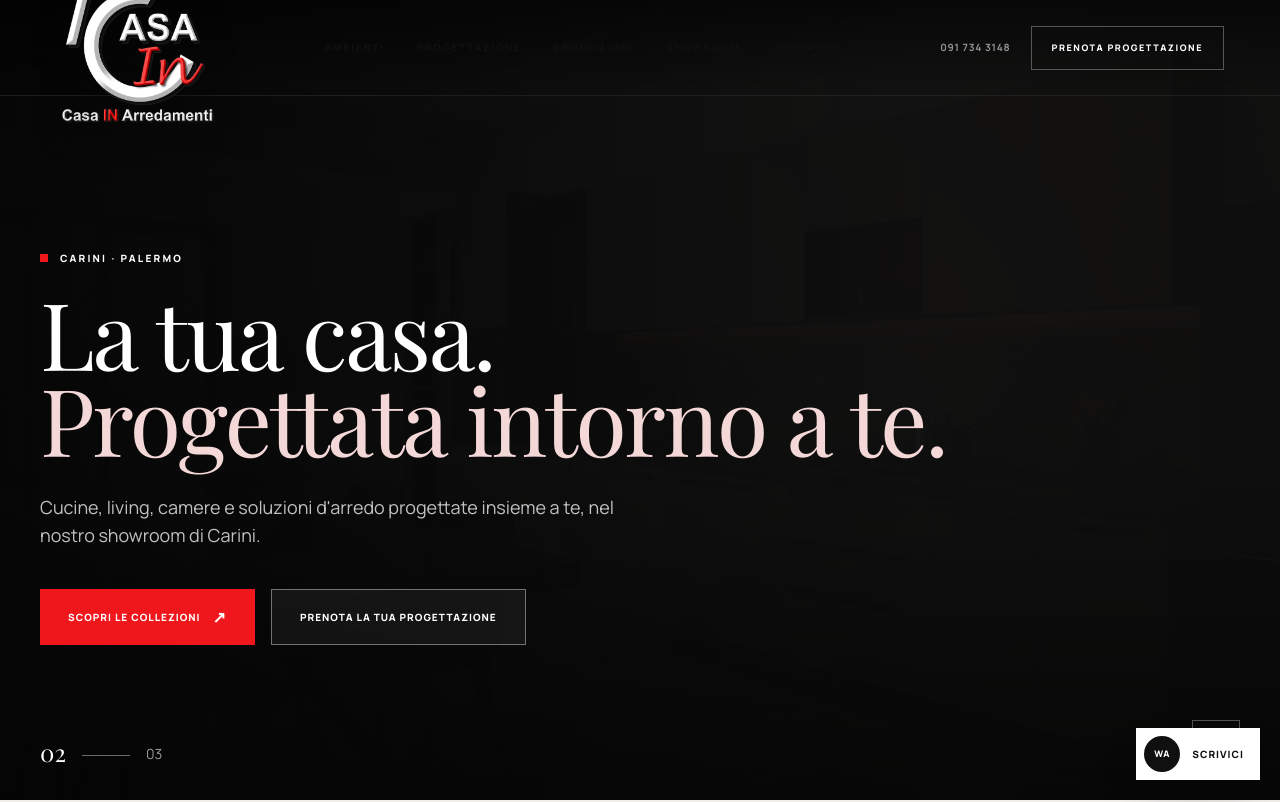
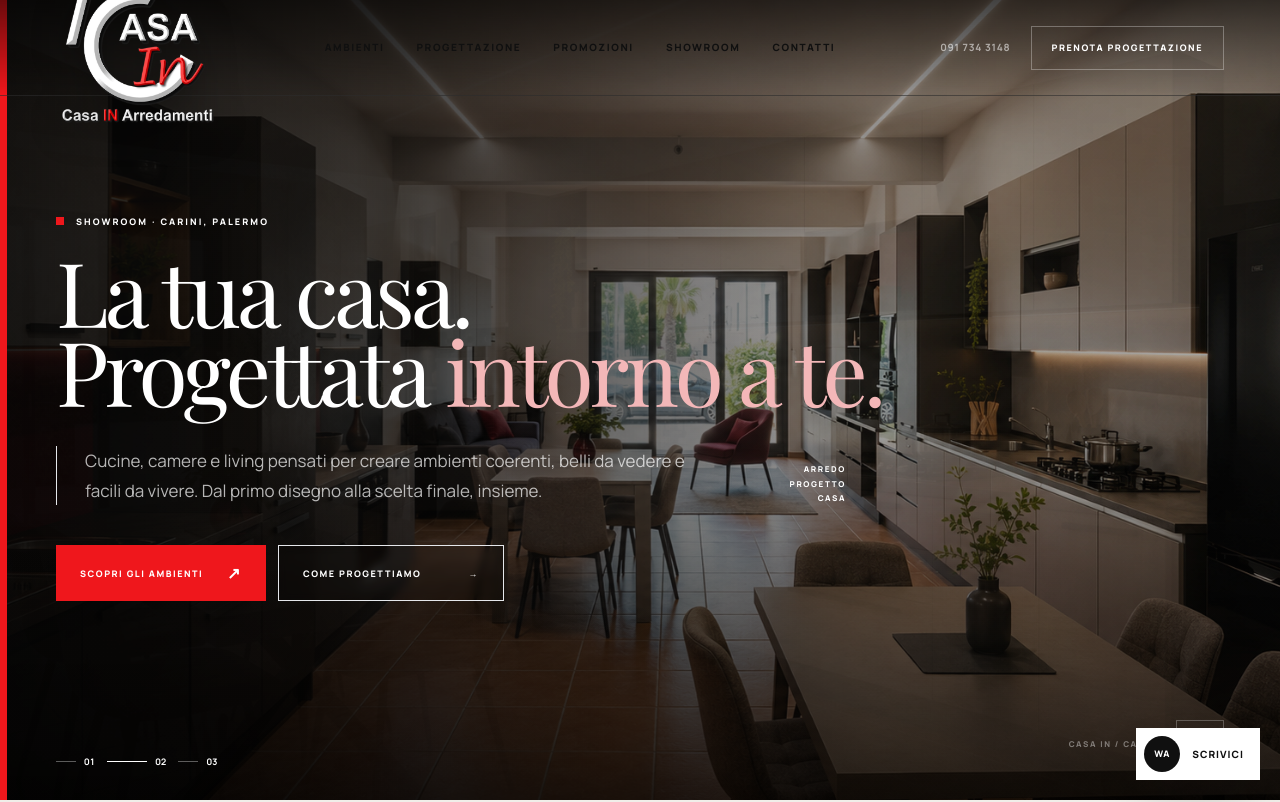
Before and after one commit to gaetanomeli95-lab/casa-in, a Next.js app: page / in a window 1280 px wide. Shown: the top 802 px of the page. Built offline with nearby package versions, Linux system fonts and the light colour scheme; a web font is replaced by a local one.

Commit message:
feat: elevate hero composition and controls

```diff
--- a/components/Hero.tsx
+++ b/components/Hero.tsx
@@ -1,120 +1,138 @@
 "use client";
 
-import { useState, useEffect, useCallback } from "react";
+import { useCallback, useEffect, useState } from "react";
 import Image from "next/image";
-import { motion, AnimatePresence } from "framer-motion";
-import { heroSlides, brand } from "@/lib/data";
+import { AnimatePresence, motion } from "framer-motion";
+import { brand, heroSlides } from "@/lib/data";
 
 export default function Hero() {
   const [index, setIndex] = useState(0);
-
-  const next = useCallback(() => setIndex((i) => (i + 1) % heroSlides.length), []);
+  const next = useCallback(() => setIndex((current) => (current + 1) % heroSlides.length), []);
 
   useEffect(() => {
-    const t = setInterval(next, 6000);
-    return () => clearInterval(t);
+    const timer = window.setInterval(next, 6500);
+    return () => window.clearInterval(timer);
   }, [next]);
 
   return (
-    <section className="relative h-screen min-h-[720px] w-full overflow-hidden bg-ink text-white" aria-label={brand.name}>
+    <section className="relative min-h-[720px] h-[100svh] w-full overflow-hidden bg-ink text-white" aria-label={brand.name}>
       <div className="absolute inset-0">
-        <AnimatePresence mode="wait">
+        <AnimatePresence mode="sync" initial={false}>
           <motion.div
-            key={index}
-            initial={{ opacity: 0, scale: 1.05 }}
+            key={heroSlides[index].src}
+            initial={{ opacity: 0, scale: 1.035 }}
             animate={{ opacity: 1, scale: 1 }}
             exit={{ opacity: 0 }}
-            transition={{ duration: 1.4, ease: [0.2, 0.7, 0.2, 1] }}
+            transition={{ duration: 1.25, ease: [0.22, 0.61, 0.36, 1] }}
             className="absolute inset-0"
           >
             <Image
               src={heroSlides[index].src}
               alt={heroSlides[index].alt}
               fill
-              className="object-cover"
-              priority
+              className="object-cover object-center"
+              priority={index === 0}
               sizes="100vw"
             />
           </motion.div>
         </AnimatePresence>
-        <div
-          className="absolute inset-0"
-          style={{
-            background:
-              "linear-gradient(90deg, rgba(4,4,4,.85) 0%, rgba(4,4,4,.55) 34%, rgba(4,4,4,.1) 72%), linear-gradient(0deg, rgba(0,0,0,.55), transparent 44%)",
-          }}
-        />
+
+        <div className="absolute inset-0 bg-[linear-gradient(90deg,rgba(5,5,5,.88)_0%,rgba(5,5,5,.63)_32%,rgba(5,5,5,.18)_67%,rgba(5,5,5,.08)_100%)]" />
+        <div className="absolute inset-0 bg-[linear-gradient(0deg,rgba(0,0,0,.68)_0%,transparent_38%,rgba(0,0,0,.12)_100%)]" />
+        <div className="absolute inset-y-0 left-0 w-[7px] bg-casaRed" />
       </div>
 
-      <div className="relative z-10 h-full flex flex-col justify-center max-w-[1340px] mx-auto px-6 lg:px-10 pt-24">
+      <div className="relative z-10 mx-auto flex h-full max-w-[1460px] flex-col justify-center px-6 pb-28 pt-32 sm:px-8 lg:px-10 xl:px-14">
         <motion.div
-          initial={{ opacity: 0, y: 28 }}
+          initial={{ opacity: 0, y: 20 }}
           animate={{ opacity: 1, y: 0 }}
-          transition={{ duration: 0.8 }}
-          className="flex items-center gap-3 text-[10px] font-extrabold tracking-[0.22em] mb-6"
+          transition={{ duration: 0.7 }}
+          className="mb-6 flex items-center gap-3 text-[9px] font-extrabold uppercase tracking-[0.23em] text-white/78"
         >
-          <span className="w-2 h-2 bg-casaRed" />
-          {brand.city.toUpperCase()} · {brand.province.toUpperCase()}
+          <span className="h-2 w-2 bg-casaRed" />
+          Showroom · {brand.city}, {brand.province}
         </motion.div>
 
         <motion.h1
-          initial={{ opacity: 0, y: 40 }}
+          initial={{ opacity: 0, y: 34 }}
           animate={{ opacity: 1, y: 0 }}
-          transition={{ duration: 0.9, delay: 0.1 }}
-          className="font-serif text-[clamp(48px,7.3vw,112px)] leading-[0.92] tracking-tight max-w-[930px]"
+          transition={{ duration: 0.9, delay: 0.08 }}
+          className="max-w-[1030px] font-serif text-[clamp(52px,7vw,116px)] leading-[0.88] tracking-[-0.045em]"
         >
           La tua casa.
           <br />
-          <em className="not-italic text-[#f4d8d7]">Progettata intorno a te.</em>
+          <span className="text-white/72">Progettata</span>{" "}
+          <em className="not-italic text-[#f3b7b8]">intorno a te.</em>
         </motion.h1>
-
-        <motion.p
-          initial={{ opacity: 0, y: 30 }}
-          animate={{ opacity: 1, y: 0 }}
-          transition={{ duration: 0.8, delay: 0.25 }}
-          className="mt-8 max-w-[620px] text-base lg:text-lg leading-relaxed text-white/75"
-        >
-          Cucine, living, camere e soluzioni d&apos;arredo progettate insieme a te, nel nostro showroom di {brand.city}.
-        </motion.p>
 
         <motion.div
           initial={{ opacity: 0, y: 24 }}
           animate={{ opacity: 1, y: 0 }}
-          transition={{ duration: 0.8, delay: 0.4 }}
-          className="mt-10 flex flex-col sm:flex-row gap-4"
+          transition={{ duration: 0.8, delay: 0.22 }}
+          className="mt-9 grid max-w-[790px] gap-7 border-l border-white/22 pl-5 md:grid-cols-[1fr_auto] md:items-end md:gap-10 md:pl-7"
+        >
+          <p className="max-w-[610px] text-[15px] leading-[1.75] text-white/70 lg:text-[17px]">
+            Cucine, camere e living pensati per creare ambienti coerenti, belli da vedere e facili da vivere. Dal primo disegno alla scelta finale, insieme.
+          </p>
+          <span className="hidden text-right text-[8px] font-extrabold uppercase leading-[1.8] tracking-[0.2em] text-white/38 md:block">
+            Arredo
+            <br />
+            Progetto
+            <br />
+            Casa
+          </span>
+        </motion.div>
+
+        <motion.div
+          initial={{ opacity: 0, y: 20 }}
+          animate={{ opacity: 1, y: 0 }}
+          transition={{ duration: 0.8, delay: 0.35 }}
+          className="mt-10 flex flex-col gap-3 sm:flex-row"
         >
           <a
             href="#ambienti"
-            className="inline-flex items-center justify-center gap-3 h-14 px-7 bg-casaRed text-white text-[10px] font-extrabold uppercase tracking-widest hover:bg-casaRedDark transition-colors"
+            className="inline-flex h-14 min-w-[210px] items-center justify-between bg-casaRed px-6 text-[9px] font-extrabold uppercase tracking-[0.17em] text-white transition-colors hover:bg-casaRedDark"
           >
-            Scopri le collezioni <span className="text-base">↗</span>
+            Scopri gli ambienti <span className="text-base">↗</span>
           </a>
           <a
-            href="#showroom"
-            className="inline-flex items-center justify-center gap-3 h-14 px-7 bg-white/5 border border-white/40 text-white text-[10px] font-extrabold uppercase tracking-widest hover:bg-white hover:text-ink transition-colors"
+            href="#progettazione"
+            className="inline-flex h-14 min-w-[226px] items-center justify-between border border-white/32 bg-black/10 px-6 text-[9px] font-extrabold uppercase tracking-[0.17em] text-white backdrop-blur-sm transition-all hover:border-white hover:bg-white hover:text-ink"
           >
-            Prenota la tua progettazione
+            Come progettiamo <span>→</span>
           </a>
         </motion.div>
       </div>
 
-      <div className="absolute bottom-8 left-6 lg:left-10 z-10 flex items-end gap-4 text-white">
-        <span className="font-serif text-2xl">
-          {String(index + 1).padStart(2, "0")}
+      <div className="absolute bottom-8 left-6 z-20 flex items-center gap-3 sm:left-8 lg:left-10 xl:left-14">
+        {heroSlides.map((slide, slideIndex) => (
+          <button
+            key={slide.src}
+            type="button"
+            onClick={() => setIndex(slideIndex)}
+            aria-label={`Vai all'immagine ${slideIndex + 1}`}
+            aria-current={slideIndex === index}
+            className="group flex items-center gap-2"
+          >
+            <span className={`h-px transition-all duration-300 ${slideIndex === index ? "w-10 bg-white" : "w-5 bg-white/35 group-hover:bg-white/70"}`} />
+            <span className={`text-[9px] font-bold tabular-nums ${slideIndex === index ? "text-white" : "text-white/38"}`}>
+              0{slideIndex + 1}
             </span>
-        <span className="w-12 h-px bg-white/40 mb-3" />
-        <span className="text-white/60 text-sm mb-1">
-          {String(heroSlides.length).padStart(2, "0")}
-        </span>
+          </button>
+        ))}
       </div>
 
+      <div className="absolute bottom-8 right-6 z-20 hidden items-center gap-4 sm:flex sm:right-8 lg:right-10 xl:right-14">
+        <span className="text-[8px] font-extrabold uppercase tracking-[0.2em] text-white/40">Casa IN / Carini</span>
         <button
+          type="button"
           onClick={next}
           aria-label="Immagine successiva"
-        className="absolute bottom-8 right-6 lg:right-10 z-10 w-12 h-12 flex items-center justify-center border border-white/30 text-white hover:bg-white hover:text-ink transition-colors"
+          className="grid h-12 w-12 place-items-center border border-white/25 text-lg text-white transition-all hover:border-white hover:bg-white hover:text-ink"
         >
           →
         </button>
+      </div>
     </section>
   );
 }
```
Lines whose indentation alone changed are shown as unchanged.
